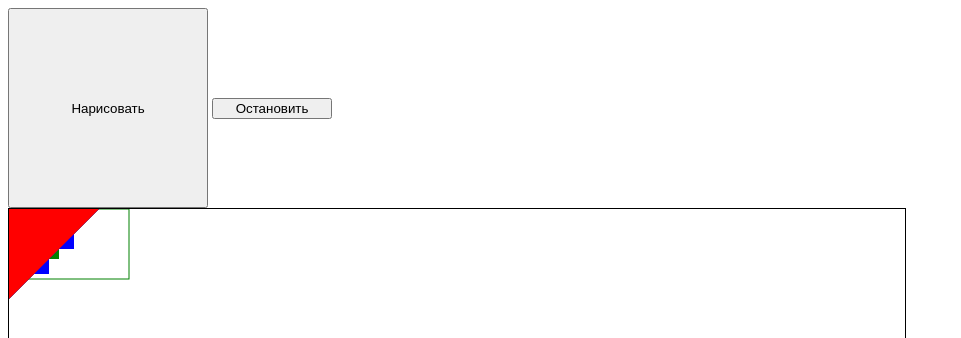
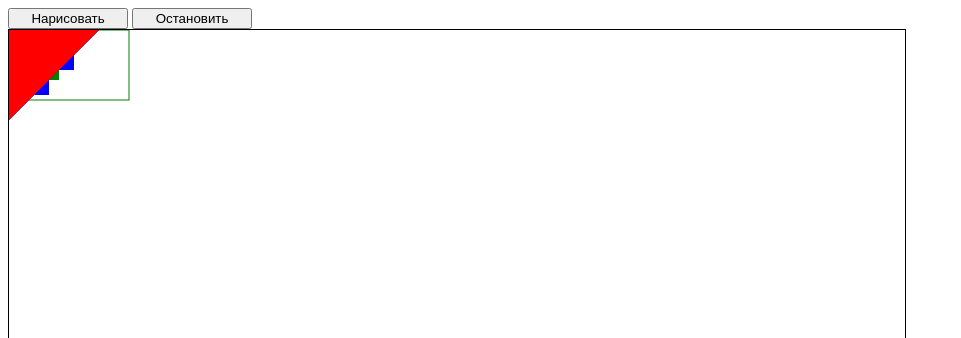
Before and after one commit to AnyaaBond/AnyaaBond.github.io, a plain HTML site: page index.html in a window 1280 px wide. Shown: the top 338 px of the page, without its empty margins (0-961 px from the left). Drawn offline with nearby package versions, Linux system fonts and the light colour scheme.

Commit message:
Update index.html

```diff
--- a/index.html
+++ b/index.html
@@ -25,9 +25,7 @@
     </div>
     <canvas width="1px" height="1px" id='star' style="border:1px solid black">Обновите браузер</canvas>
     <script>
-        var myButton = document.getElementById('button');
-        myButton.style.height = '200px';
-        myButton.style.width= '200px';
+
 
         var canvas = document.getElementById("star");
         var ctx = canvas.getContext("2d");
```
